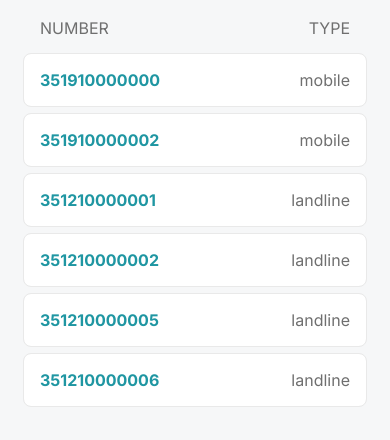
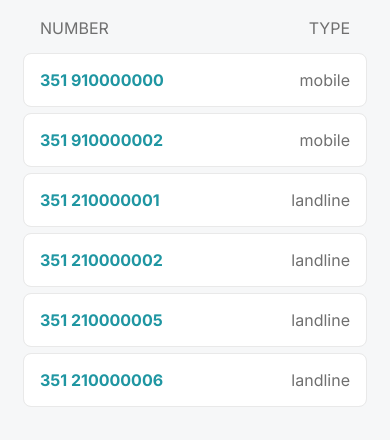
Before and after one commit to kdumagalhaes/companies_list, a React (Vite) app: page /company/1 in a window 390 px wide. Shown: the part 272-712 px from the top of the page. Built offline with nearby package versions, Linux system fonts and the light colour scheme; data requests are answered from the project's data file.

Commit message:
Add phone number formater function

```diff
--- a/src/pages/Company/Company.tsx
+++ b/src/pages/Company/Company.tsx
@@ -7,6 +7,7 @@ import { useCompanies } from '../../context/CompaniesContext'
 import { NavLink } from 'react-router-dom'
 import { BackButton } from '../../components/BackButton/BackButton'
 import { NoResultsMessage } from '../../components/NoResultsMessage/NoResultsMessage'
+import { formatPtPhoneNumber } from '../../utils/formatPtPhoneNumber'
 
 export function Company() {
   const { pathname } = useLocation()
@@ -29,7 +30,7 @@ export function Company() {
                     to={{ pathname: `/number/${number.id}` }}
                     className="data-link"
                   >
-                    {number.id}
+                    {formatPtPhoneNumber(number.id)}
                   </NavLink>
                 </li>
                 <li className="data-row-2">{number.type}</li>
--- a/src/pages/Phone/Phone.tsx
+++ b/src/pages/Phone/Phone.tsx
@@ -4,6 +4,7 @@ import { Modes } from '../../styles/themes/default'
 import { Container } from './styles'
 import { useCompanies } from '../../context/CompaniesContext'
 import { BackButton } from '../../components/BackButton/BackButton'
+import { formatPtPhoneNumber } from '../../utils/formatPtPhoneNumber'
 
 export function Phone() {
   const { pathname } = useLocation()
@@ -12,8 +13,7 @@ export function Phone() {
   const phoneType = getPhoneTypeByPathName(pathname)
 
   const phoneNumber = pathname.slice(8)
-  const formatedPhoneNumber =
-    phoneNumber.slice(0, 3) + ' ' + phoneNumber.slice(3)
+  const formatedPhoneNumber = formatPtPhoneNumber(phoneNumber)
 
   return (
     <Container>
--- /dev/null
+++ b/src/utils/formatPtPhoneNumber.ts
@@ -0,0 +1,3 @@
+export const formatPtPhoneNumber = (phoneNumber: string) => {
+  return phoneNumber.slice(0, 3) + ' ' + phoneNumber.slice(3)
+}
```
